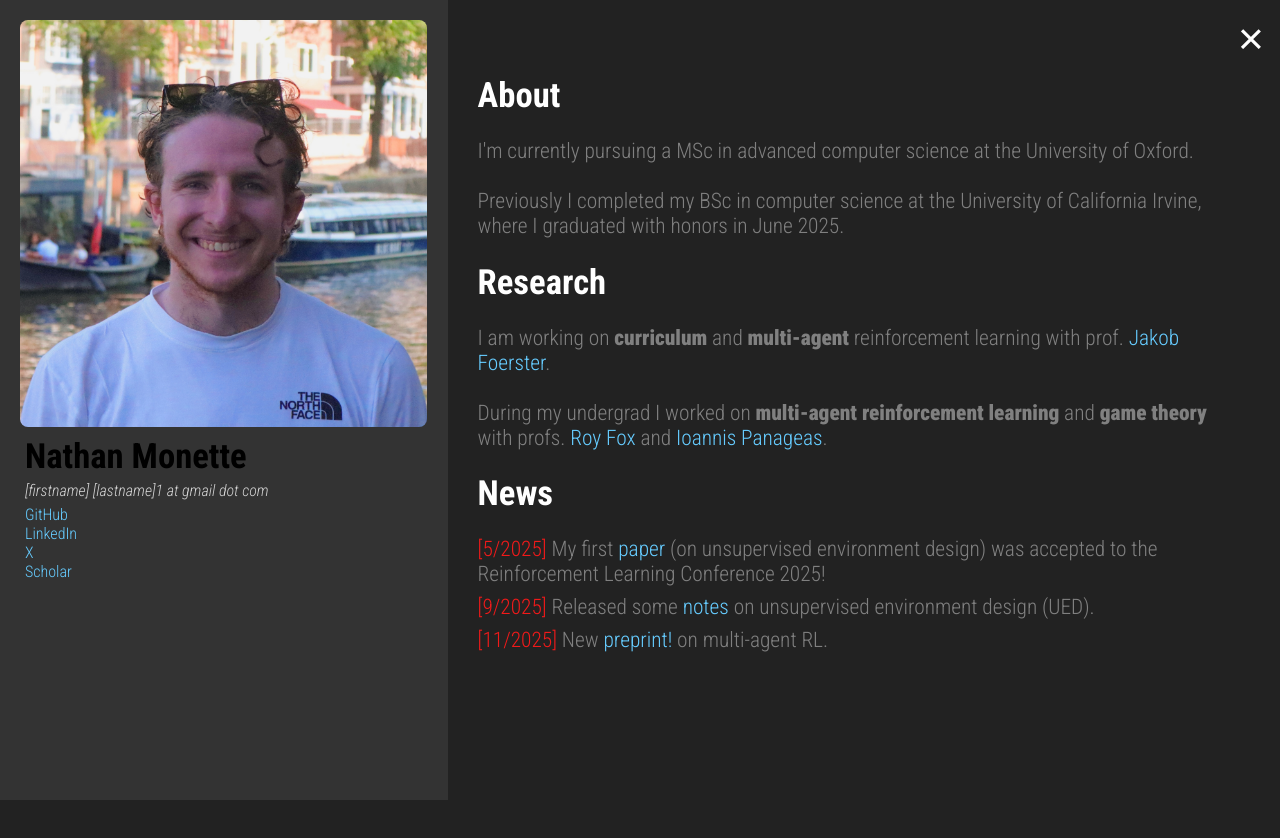
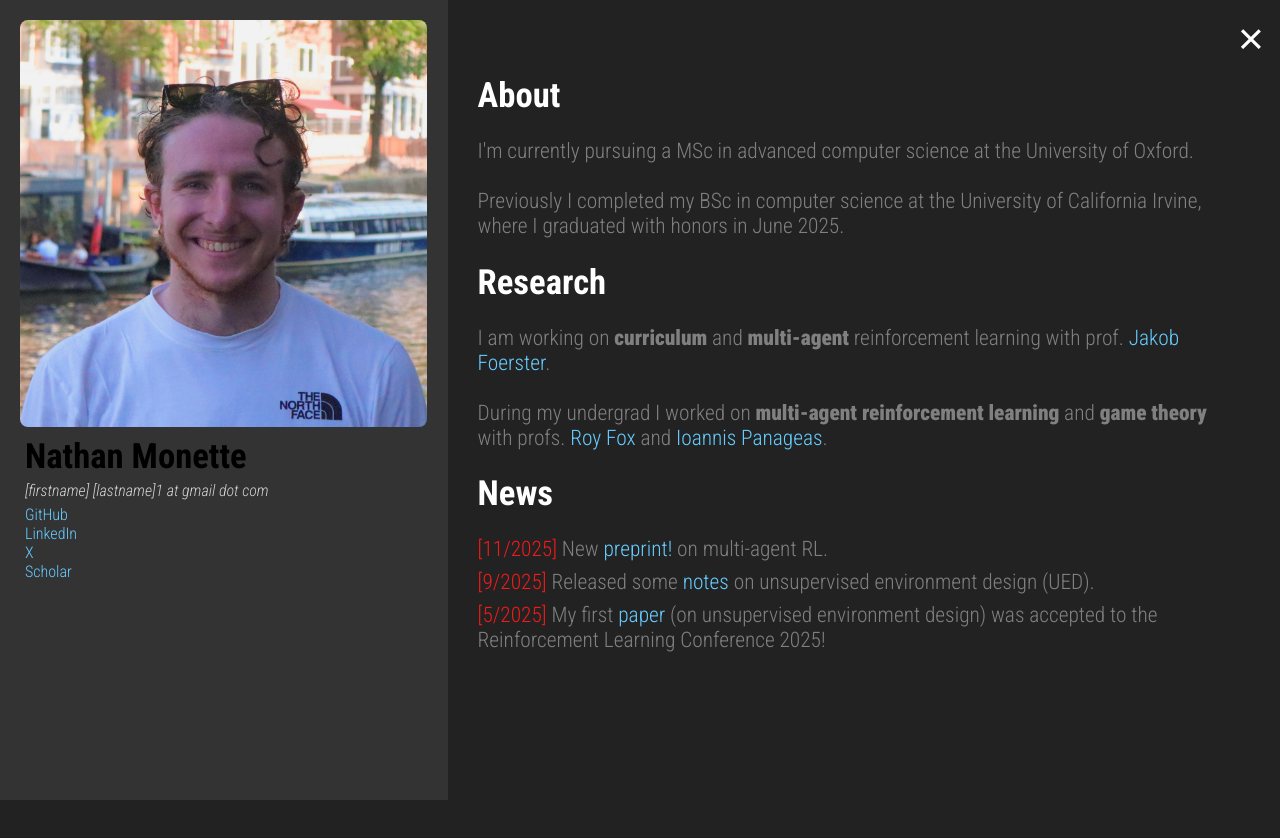
Before and after one commit to nmonette/nmonette.github.io, a React (Vite) app: page /#/home in a window 1280 px wide. Shown: the top 838 px of the page. Built offline with nearby package versions, Linux system fonts and the light colour scheme.

Commit message:
Added esc shortcut

```diff
--- a/src/pages/home.jsx
+++ b/src/pages/home.jsx
@@ -42,9 +42,9 @@ function Home() {
 
                 <h1>News</h1>
                 <h2>
-                    <div><span style={{color: "#f21a1a"}}>[5/2025] </span>My first <a underline="hover" rel="noreferrer" target="_blank" href="https://arxiv.org/abs/2505.20659v1" >paper</a> (on unsupervised environment design) was accepted to the Reinforcement Learning Conference 2025! </div>
+                    <div ><span style={{marginTop: "0.0001px", color: "#f21a1a"}}>[11/2025] </span>New <a underline="hover" rel="noreferrer" target="_blank" href={dags_paper} >preprint!</a> on multi-agent RL.</div>
                     <div style={{marginTop: "8px"}}><span style={{color: "#f21a1a"}}>[9/2025] </span>Released some <a underline="hover" rel="noreferrer" target="_blank" href={ued_notes} >notes</a> on unsupervised environment design (UED).</div>
-                    <div style={{marginTop: "8px"}}><span style={{marginTop: "0.0001px", color: "#f21a1a"}}>[11/2025] </span>New <a underline="hover" rel="noreferrer" target="_blank" href={dags_paper} >preprint!</a> on multi-agent RL.</div>
+                    <div style={{marginTop: "8px"}}><span style={{color: "#f21a1a"}}>[5/2025] </span>My first <a underline="hover" rel="noreferrer" target="_blank" href="https://arxiv.org/abs/2505.20659v1" >paper</a> (on unsupervised environment design) was accepted to the Reinforcement Learning Conference 2025! </div>
                 </h2>
             </div>
             </div>
--- a/src/pages/nav_button.jsx
+++ b/src/pages/nav_button.jsx
@@ -1,8 +1,25 @@
 import { useNavigate } from 'react-router';
+
+import { useEffect } from "react";
+
+export function useEscapeToHome() {
+  const navigate = useNavigate();
+
+  useEffect(() => {
+    const handleKeyDown = (e) => {
+      if (e.key === "Escape") {
+        navigate("/");
+      }
+    };
+
+    window.addEventListener("keydown", handleKeyDown);
+    return () => window.removeEventListener("keydown", handleKeyDown);
+  }, [navigate]);
+}
 
 export default function CloseButton() {
   const navigate = useNavigate();
-
+  useEscapeToHome();
   return (
     <button
       onClick={() => navigate('/')}
```
